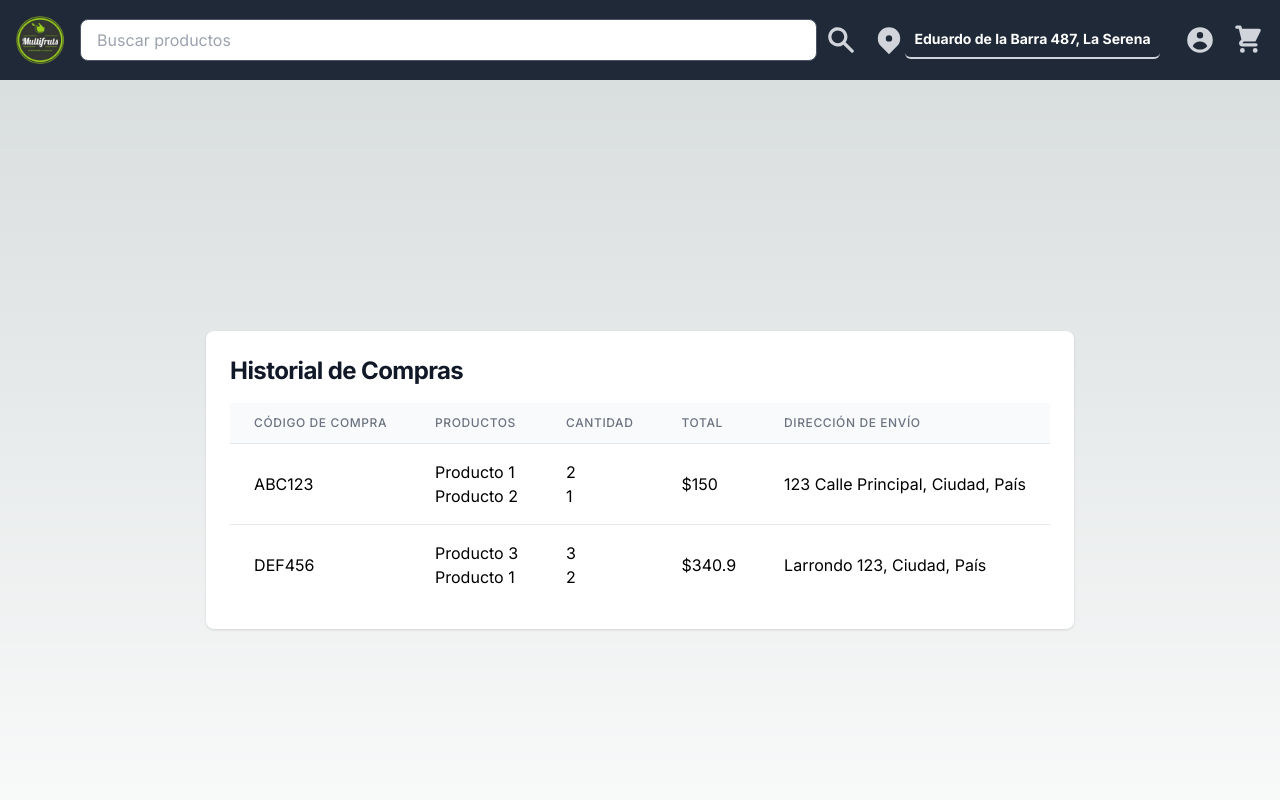
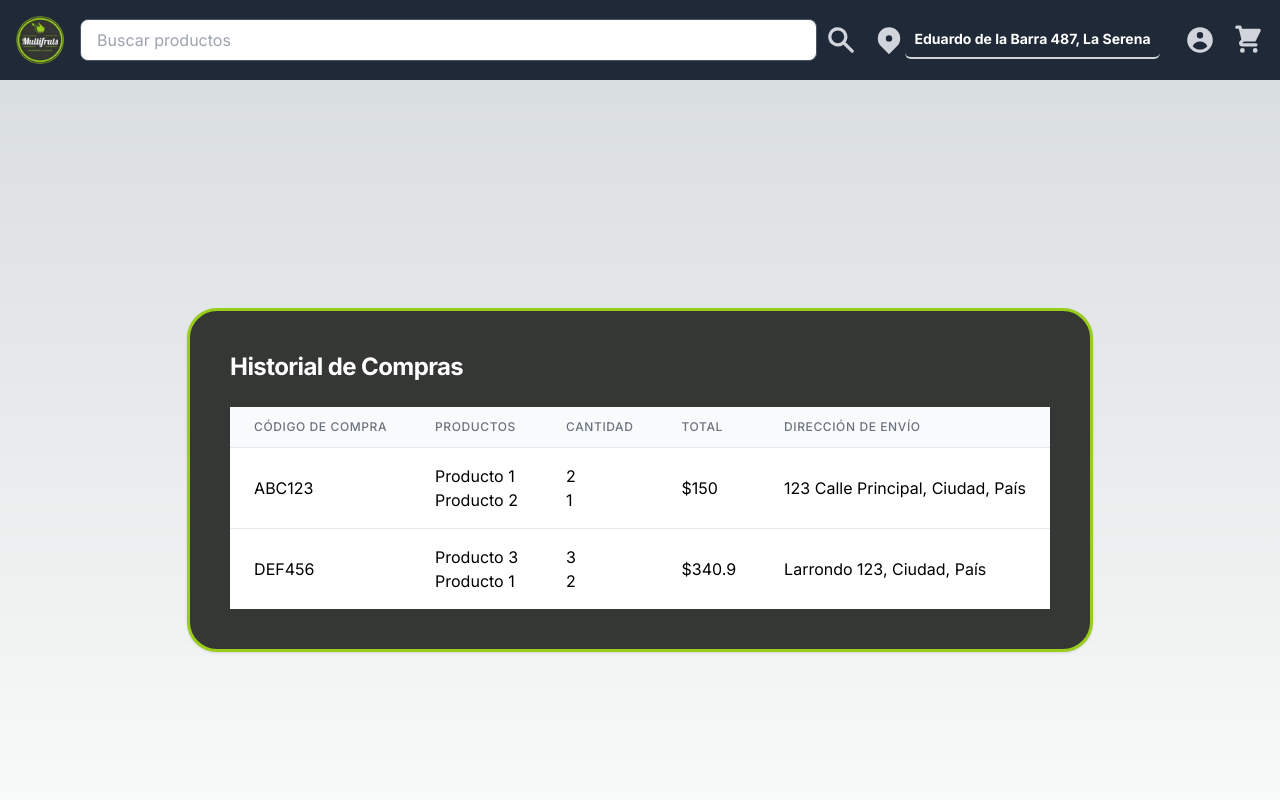
Before and after one commit to NashorSlayer/nextjs-ecommerce-graphql, a Next.js app: page /profile/shoppingHistory in a window 1280 px wide. Shown: the top 800 px of the page. Built offline with nearby package versions, Linux system fonts and the light colour scheme.

Commit message:
Update ShoppingHistory Esthetics

```diff
--- a/components/ShowShoppingHistory.tsx
+++ b/components/ShowShoppingHistory.tsx
@@ -36,9 +36,9 @@ const ShowShoppingHistory = () => {
   return (
     <section>
       <div className="flex flex-col items-center justify-center px-6 py-8 mx-auto md:h-screen lg:py-0">
-        <div className="w-auto max-w-full bg-white rounded-lg shadow dark:border md:mt-0 xl:p-0 dark:bg-gray-800 dark:border-gray-700">
-          <div className="p-4 space-y-3 md:space-y-4 sm:p-6">
-            <h1 className="text-xl font-bold leading-tight tracking-tight text-gray-900 md:text-2xl dark:text-white">
+        <div className="w-auto max-w-full shadow md:mt-0 xl:p-0"style={{background: "#353734", borderColor: "#9acd1b", borderWidth: 3, borderRadius: 30}}>
+          <div className="p-4 m-4 space-y-6 md:space-y-6 sm:p-6">
+            <h1 className="text-xl font-bold leading-tight tracking-tight text-white md:text-2xl">
               Historial de Compras
             </h1>
             <div className="overflow-x-auto">
```
